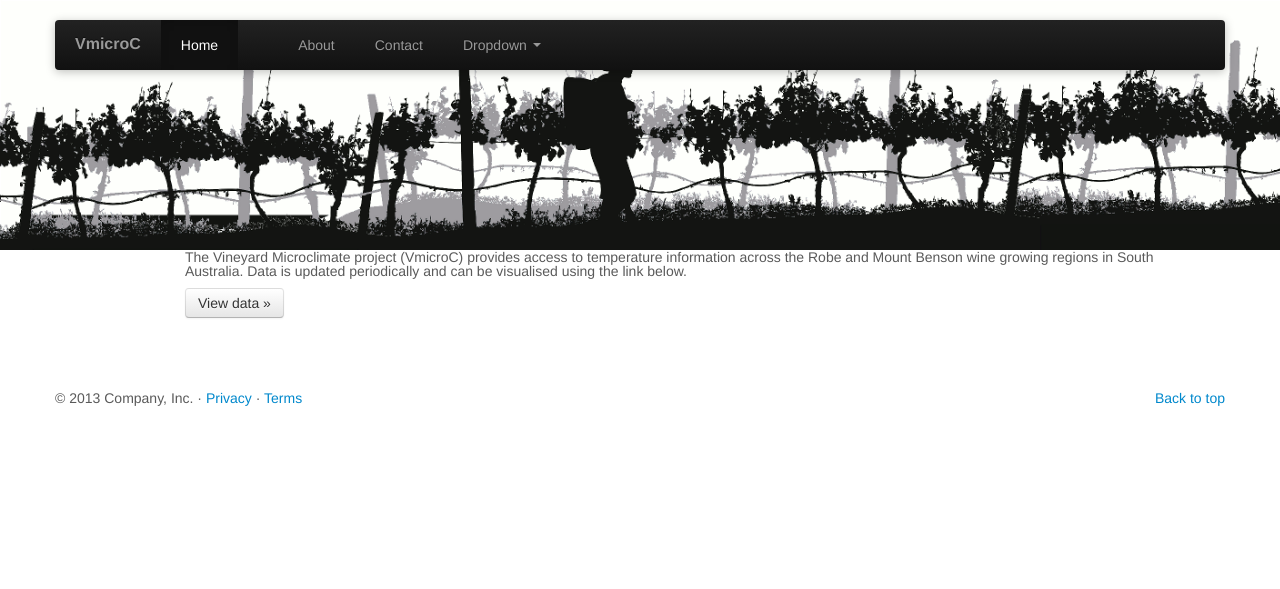
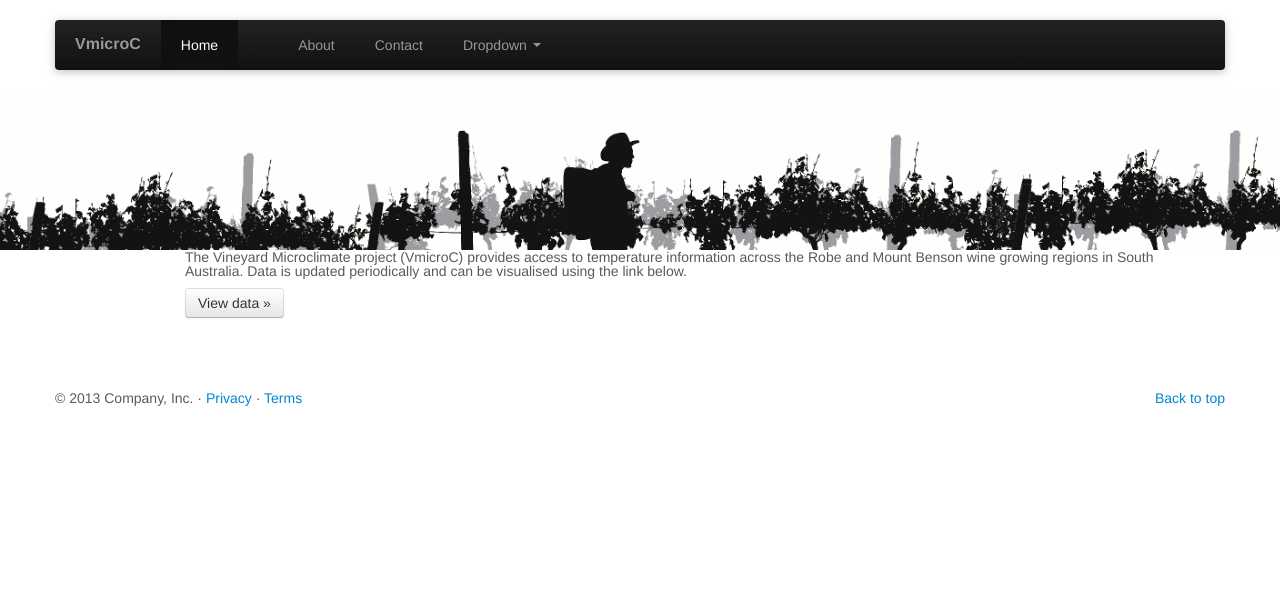
Before and after one commit to ScienceMob/vmicroc, a Django app: page / in a window 1280 px wide. Shown: the top 589 px of the page. Run offline with Django 3.2, Linux system fonts and the light colour scheme; some libraries are stand-ins or nearby versions.

Commit message:
Changed carousel top to 90px

```diff
--- a/resources/static/css/vmicroc.css
+++ b/resources/static/css/vmicroc.css
@@ -80,7 +80,7 @@ body {
 }
 .carousel img {
   position: absolute;
-  top: 0;
+  top: 90px;
   left: 0;
   max-width: inherit;
   height: 250px;
```
